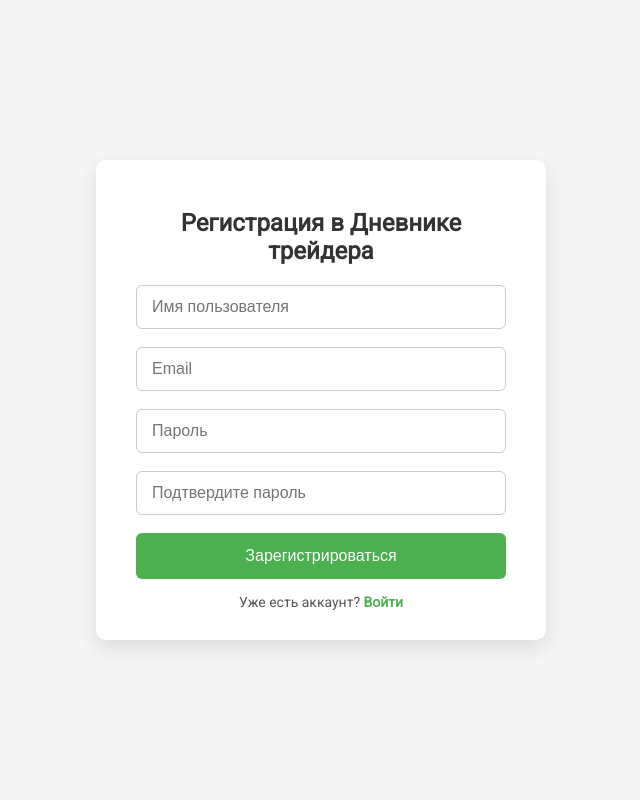
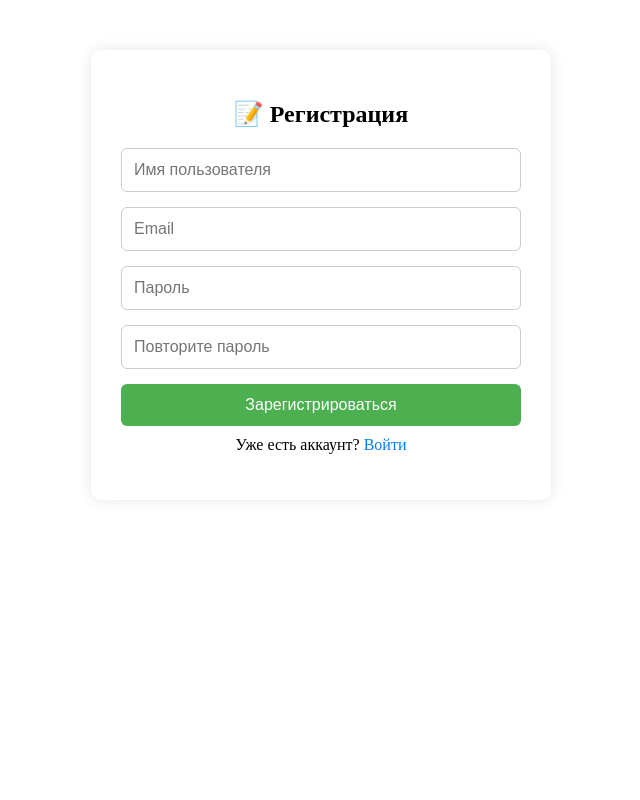
Before and after one commit to KakariA2/trader_diary, a Flask app: page /register in a window 1280 px wide. Shown: the whole page, without its empty margins (319-959 px from the left). Run offline with Flask 3, Linux system fonts and the light colour scheme.

Commit message:
Красивый дизайн страницы регистрации

```diff
--- a/templates/register.html
+++ b/templates/register.html
@@ -1,103 +1,77 @@
 <!DOCTYPE html>
 <html lang="ru">
 <head>
-  <meta charset="UTF-8" />
-  <meta name="viewport" content="width=device-width, initial-scale=1" />
+  <meta charset="UTF-8">
+  <meta name="viewport" content="width=device-width, initial-scale=1.0">
   <title>Регистрация — Дневник трейдера</title>
-  <link href="https://fonts.googleapis.com/css2?family=Roboto&display=swap" rel="stylesheet" />
+  <link rel="stylesheet" href="{{ url_for('static', filename='style.css') }}">
   <style>
-    body {
-      font-family: 'Roboto', Arial, sans-serif;
-      background: #f5f5f5;
-      display: flex;
-      justify-content: center;
-      align-items: center;
-      height: 100vh;
-      margin: 0;
+    .form-container {
+      max-width: 400px;
+      margin: 50px auto;
+      background: #ffffff;
+      padding: 30px;
+      border-radius: 10px;
+      box-shadow: 0 0 15px rgba(0,0,0,0.1);
     }
-    .register-container {
-      background: white;
-      padding: 30px 40px;
-      border-radius: 10px;
-      box-shadow: 0 8px 20px rgba(0,0,0,0.1);
+
+    .form-container h2 {
+      text-align: center;
+      margin-bottom: 20px;
+    }
+
+    .form-container input[type="text"],
+    .form-container input[type="email"],
+    .form-container input[type="password"] {
       width: 100%;
-      max-width: 450px;
-      box-sizing: border-box;
-      text-align: center;
-    }
-    h2 {
-      margin-bottom: 20px;
-      color: #333;
-      font-weight: 700;
-    }
-    input[type="text"],
-    input[type="email"],
-    input[type="password"] {
-      width: 100%;
-      padding: 12px 15px;
-      margin-bottom: 18px;
+      padding: 12px;
+      margin-bottom: 15px;
       border: 1px solid #ccc;
       border-radius: 6px;
       font-size: 16px;
-      box-sizing: border-box;
-      transition: border-color 0.3s ease;
     }
-    input[type="text"]:focus,
-    input[type="email"]:focus,
-    input[type="password"]:focus {
-      outline: none;
-      border-color: #4CAF50;
-      box-shadow: 0 0 8px rgba(76, 175, 80, 0.4);
-    }
-    button {
+
+    .form-container button {
       width: 100%;
+      padding: 12px;
       background-color: #4CAF50;
       color: white;
       border: none;
-      padding: 14px;
       border-radius: 6px;
       font-size: 16px;
       cursor: pointer;
-      transition: background-color 0.3s ease;
     }
-    button:hover {
+
+    .form-container button:hover {
       background-color: #45a049;
     }
-    .login-link {
-      margin-top: 15px;
-      font-size: 14px;
-      color: #555;
+
+    .form-container p {
+      text-align: center;
+      margin-top: 10px;
     }
-    .login-link a {
-      color: #4CAF50;
+
+    .form-container a {
+      color: #007BFF;
       text-decoration: none;
-      font-weight: 600;
     }
-    .login-link a:hover {
+
+    .form-container a:hover {
       text-decoration: underline;
-    }
-    .error-message {
-      color: #d33;
-      margin-bottom: 15px;
-      font-weight: 600;
     }
   </style>
 </head>
 <body>
-  <div class="register-container">
-    <h2>Регистрация в Дневнике трейдера</h2>
-    <!-- Если есть ошибка, добавь ниже блок с классом error-message -->
-    <!-- <div class="error-message">Пользователь уже существует</div> -->
-    <form method="POST" action="/register">
-      <input type="text" name="username" placeholder="Имя пользователя" required />
-      <input type="email" name="email" placeholder="Email" required />
-      <input type="password" name="password" placeholder="Пароль" required />
-      <input type="password" name="confirm_password" placeholder="Подтвердите пароль" required />
+  <div class="form-container">
+    <h2>📝 Регистрация</h2>
+    <form method="POST">
+      <input type="text" name="username" placeholder="Имя пользователя" required>
+      <input type="email" name="email" placeholder="Email" required>
+      <input type="password" name="password" placeholder="Пароль" required>
+      <input type="password" name="confirm_password" placeholder="Повторите пароль" required>
       <button type="submit">Зарегистрироваться</button>
     </form>
-    <div class="login-link">
-      Уже есть аккаунт? <a href="/login">Войти</a>
-    </div>
+    <p>Уже есть аккаунт? <a href="/login">Войти</a></p>
   </div>
 </body>
 </html>
```
